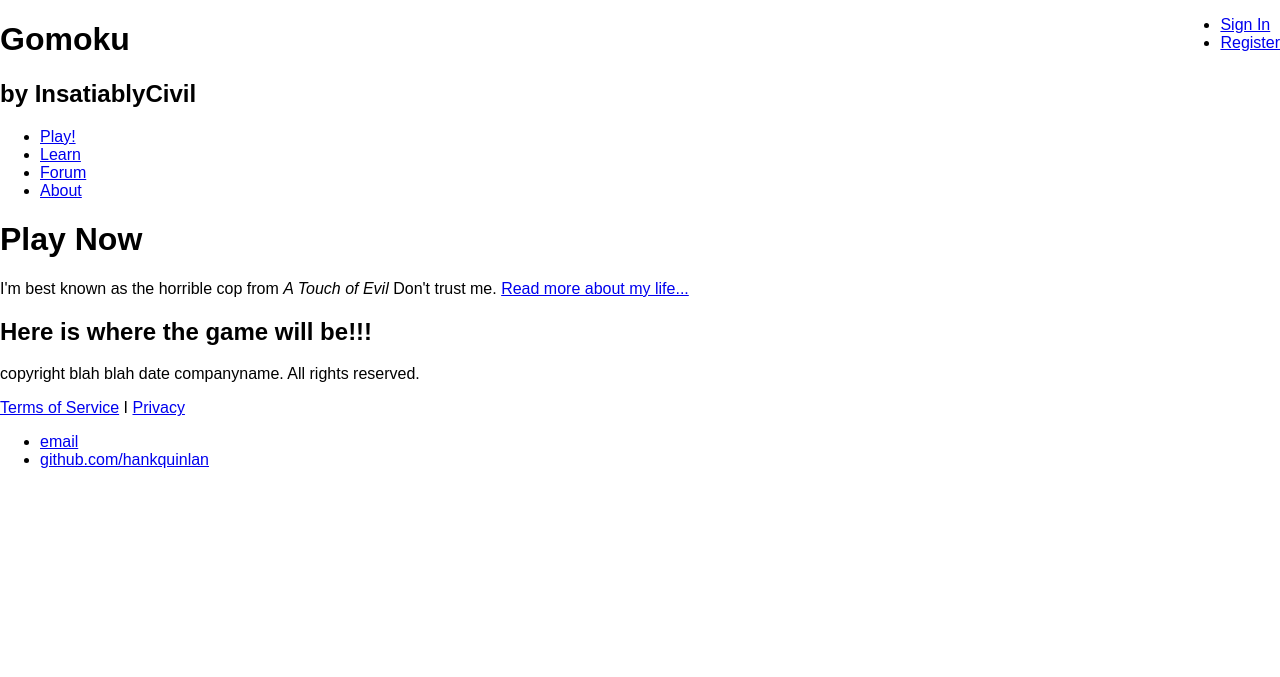
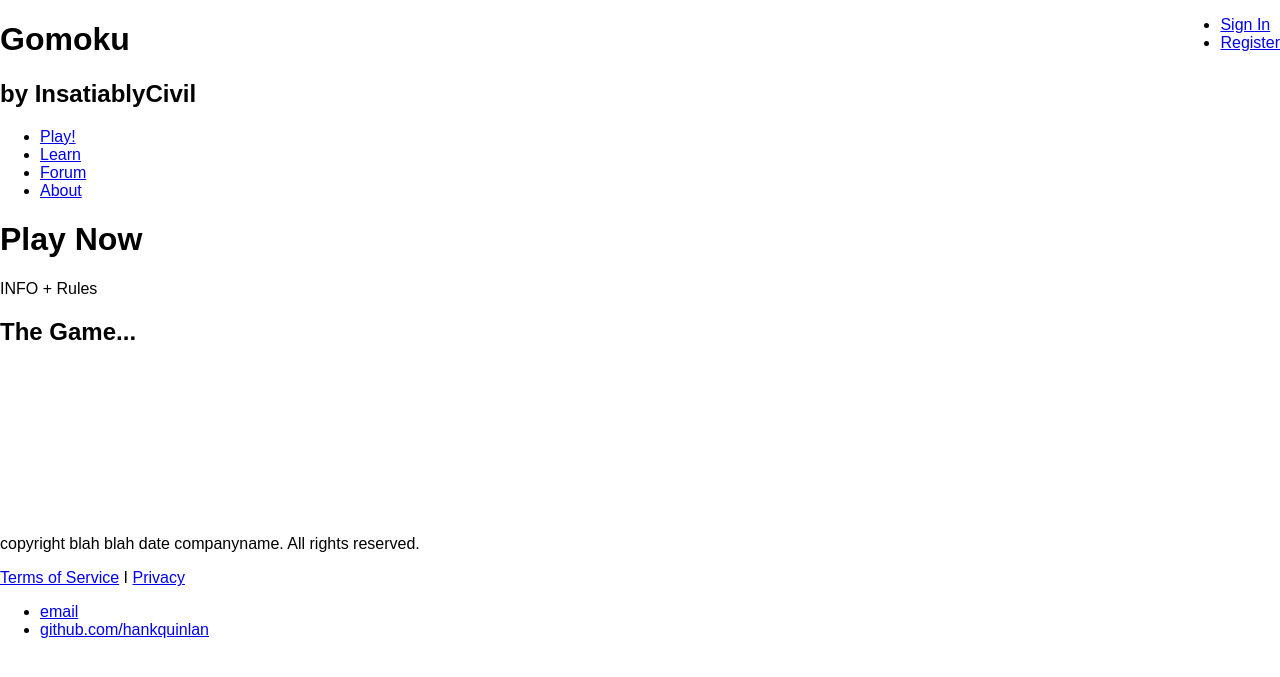
Before and after one commit to insatiablycivil/insatiablycivil.github.io, a Jekyll site: the page index.html, which Jekyll copies as it is, in a window 1280 px wide. Shown: the top 677 px of the page. Built offline with Jekyll 4.4.1, drawn with Linux system fonts in a browser that asks for light colours.

Commit message:
Update index.html

```diff
--- a/index.html
+++ b/index.html
@@ -28,10 +28,11 @@
 		<div class="container">
 	    		<div class="into">
 	        		<h1>Play Now</h1>
-					<p>I'm best known as the horrible cop from <em>A Touch of Evil</em> Don't trust me. <a href="/about">Read more about my life...</a></p>
+					<p>INFO + Rules</p>
 	    		</div><!-- /.intro -->
 			<div class="game">
-				<h2>Here is where the game will be!!!</h2>
+				<h2>The Game...</h2>
+				<canvas id="gomoku">If you can see this text, it means that your browser does not support the HTML5 Canvas element.</canvas>
 			</div><!-- /.intro -->
 		</div><!-- /.container -->
 		<footer>
```
